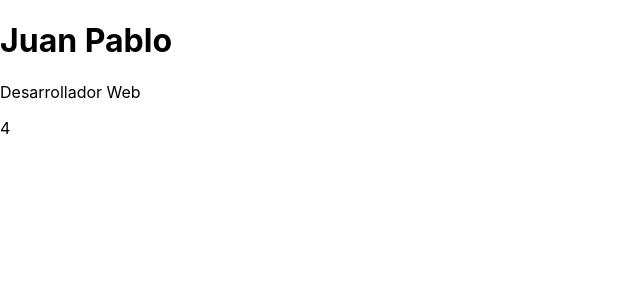
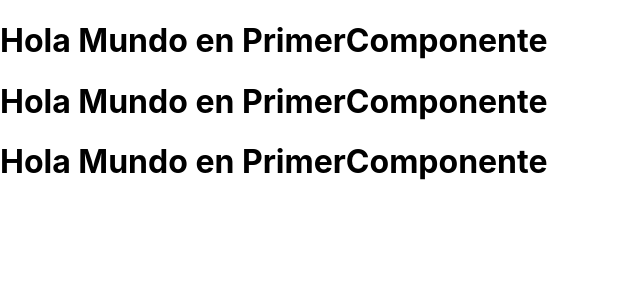
Before and after one commit to eacevedof/prj_reactjs3, a React (Create React App) app in the folder basicosreact/: page / in a window 1280 px wide. Shown: the top 300 px of the page, without its empty margins (0-640 px from the left). Built offline with nearby package versions, Linux system fonts and the light colour scheme; the HTML template or start-up script is replaced by a standard one.

Commit message:
4.4. Que son los Componentes en React

```diff
--- a/basicosreact/src/App.js
+++ b/basicosreact/src/App.js
@@ -1,22 +1,14 @@
 import React, {Fragment} from 'react';
+import PrimerComponente from "./components/PrimerComponente";
 
 function App() {
-
-  const empleado = {
-    nombre: "Juan Pablo",
-    trabajo: "Desarrollador Web"
-  }
-
-  //antes del return es un buen lugar para introducir codigo js
-  //{} las llaves indican a react q es codigo javascript
   return (
     <Fragment>
-      <h1>{empleado.nombre}</h1>
-      <p>{empleado.trabajo}</p>
-      { 2+2 }
+      <PrimerComponente/>
+      <PrimerComponente/>
+      <PrimerComponente/>
     </Fragment>
   );//return
-
 }//App()
 
 export default App;
--- /dev/null
+++ b/basicosreact/src/components/PrimerComponente.js
@@ -0,0 +1,10 @@
+//PrimerComponente.js
+import React, {Component} from 'react';
+
+class PrimerComponente extends Component {
+    render() {
+        return ( <h1>Hola Mundo en PrimerComponente</h1> );
+    }
+}
+
+export default PrimerComponente;
```
Also changed, not shown: 1 other file (tests, documents, lock files or other folders).
